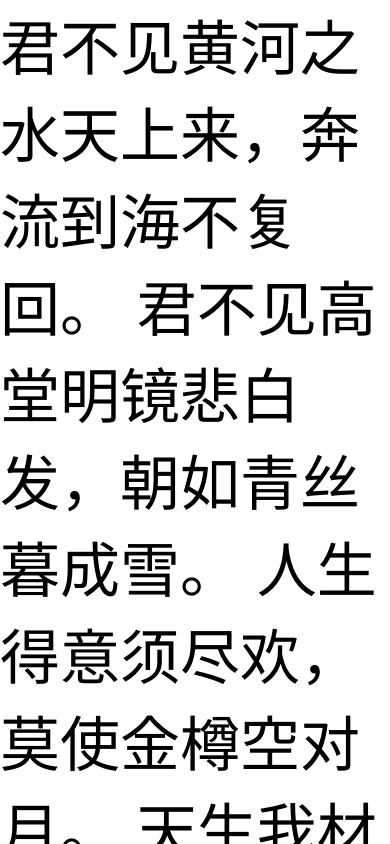
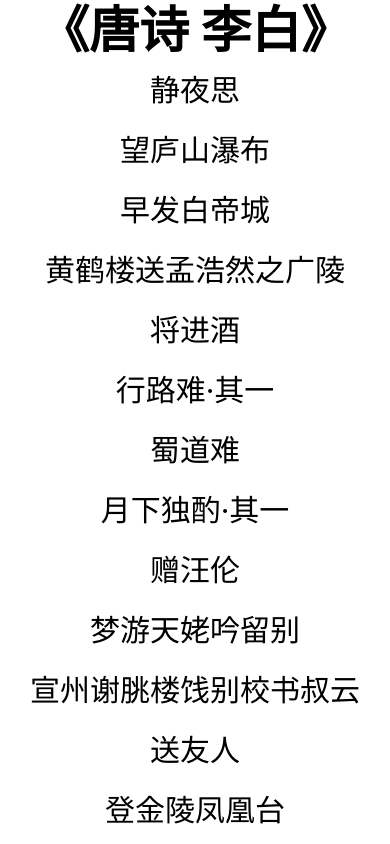
Before and after one commit to Shelden-Hao/expo-learn, a React Native app: screen / in a window 390 px wide. Built offline with nearby package versions, Linux system fonts and the light colour scheme.

Commit message:
feat:  FlatList 组件的使用

```diff
--- a/App.js
+++ b/App.js
@@ -1,16 +1,15 @@
 import { useState } from "react";
 import {
-  View,
   Text,
+  ScrollView,
   StyleSheet,
-  ScrollView,
-  SafeAreaView,
+  FlatList,
   RefreshControl,
 } from "react-native";
+import { SafeAreaView } from "react-native";
 
 export default function App() {
   const [refreshing, setRefreshing] = useState(false);
-
   const onRefresh = () => {
     setRefreshing(true);
 
@@ -20,9 +19,54 @@ export default function App() {
       setRefreshing(false);
     }, 2000);
   };
+
+  const onEndReached = () => {
+    console.log('开始加载更多了');
+  };
+
+  const data = [
+    { id: 1, title: "静夜思" },
+    { id: 2, title: "望庐山瀑布" },
+    { id: 3, title: "早发白帝城" },
+    { id: 4, title: "黄鹤楼送孟浩然之广陵" },
+    { id: 5, title: "将进酒" },
+    { id: 6, title: "行路难·其一" },
+    { id: 7, title: "蜀道难" },
+    { id: 8, title: "月下独酌·其一" },
+    { id: 9, title: "赠汪伦" },
+    { id: 10, title: "梦游天姥吟留别" },
+    { id: 11, title: "宣州谢朓楼饯别校书叔云" },
+    { id: 12, title: "送友人" },
+    { id: 13, title: "登金陵凤凰台" },
+    { id: 14, title: "清平调·其一" },
+    { id: 15, title: "秋浦歌·白发三千丈" },
+    { id: 16, title: "渡荆门送别" },
+    { id: 17, title: "夜宿山寺" },
+    { id: 18, title: "独坐敬亭山" },
+    { id: 19, title: "关山月" },
+    { id: 20, title: "子夜吴歌·秋歌" },
+    { id: 21, title: "下终南山过斛斯山人宿置酒" },
+    { id: 22, title: "月下独酌·其二" },
+    { id: 23, title: "塞下曲六首·其一" },
+    { id: 24, title: "玉阶怨" },
+    { id: 25, title: "春夜洛城闻笛" },
+    { id: 26, title: "越中览古" },
+    { id: 27, title: "山中问答" },
+    { id: 28, title: "清平调·其一" },
+    { id: 29, title: "清平调·其二" },
+    { id: 30, title: "清平调·其三" },
+  ];
+
   return (
     <SafeAreaView style={styles.container}>
-      <ScrollView
+      <FlatList
+        data={data}
+        renderItem={({ item }) => (
+          <Text style={styles.title}>{item.title}</Text>
+        )}
+        keyExtractor={(item) => item.id}
+        ListHeaderComponent={<Text style={styles.header}>《唐诗 李白》</Text>}
+        ListFooterComponent={<Text style={styles.footer}>没有更多了...</Text>}
         refreshControl={
           <RefreshControl
             refreshing={refreshing}
@@ -30,18 +74,9 @@ export default function App() {
             tintColor={"#1f99b0"}
           />
         }
-      >
-        <Text style={styles.content}>
-          君不见黄河之水天上来，奔流到海不复回。
-          君不见高堂明镜悲白发，朝如青丝暮成雪。
-          人生得意须尽欢，莫使金樽空对月。 天生我材必有用，千金散尽还复来。
-          烹羊宰牛且为乐，会须一饮三百杯。 岑夫子，丹丘生，将进酒，杯莫停。
-          与君歌一曲，请君为我倾耳听。 钟鼓馔玉不足贵，但愿长醉不愿醒。
-          古来圣贤皆寂寞，惟有饮者留其名。 陈王昔时宴平乐，斗酒十千恣欢谑。
-          主人何为言少钱，径须沽取对君酌。 五花马、千金裘，
-          呼儿将出换美酒，与尔同销万古愁。
-        </Text>
-      </ScrollView>
+        onEndReached={onEndReached}
+        onEndReachedThreshold={0.1}
+      />
     </SafeAreaView>
   );
 }
@@ -51,7 +86,21 @@ const styles = StyleSheet.create({
     flex: 1,
     backgroundColor: "#fff",
   },
-  content: {
-    fontSize: 60,
+  header: {
+    textAlign: "center",
+    fontSize: 50,
+    lineHeight: 60,
+    fontWeight: "bold",
+  },
+  footer: {
+    textAlign: "center",
+    fontSize: 30,
+    lineHeight: 60,
+    color: "#999",
+  },
+  title: {
+    textAlign: "center",
+    fontSize: 30,
+    lineHeight: 60,
   },
 });
```
